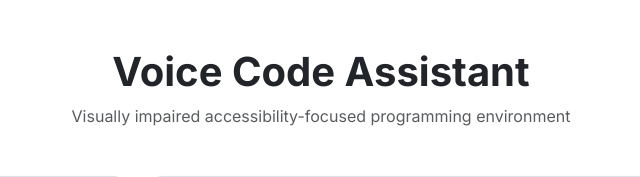
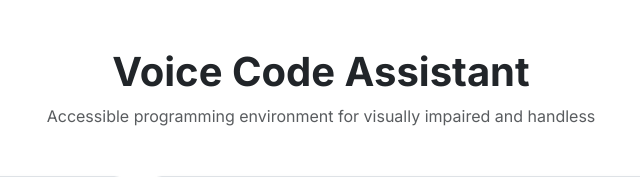
Before and after one commit to Yusupov-Muhammadyusuf/eyecode, a FastAPI app: page / in a window 1280 px wide. Shown: the top 177 px of the page, without its empty margins (319-959 px from the left). Run offline with FastAPI, Linux system fonts and the light colour scheme.

Commit message:
chore: update subtitle text

```diff
--- a/templates/main.html
+++ b/templates/main.html
@@ -13,7 +13,7 @@
     <div class="container my-5" style="max-width: 1100px;">
         <header class="text-center mb-5">
             <h1 class="fw-bold mb-2">Voice Code Assistant</h1>
-            <p class="text-muted">Visually impaired accessibility-focused programming environment</p>
+            <p class="text-muted">Accessible programming environment for visually impaired and handless</p>
         </header>
 
         <div class="row g-4">
```
